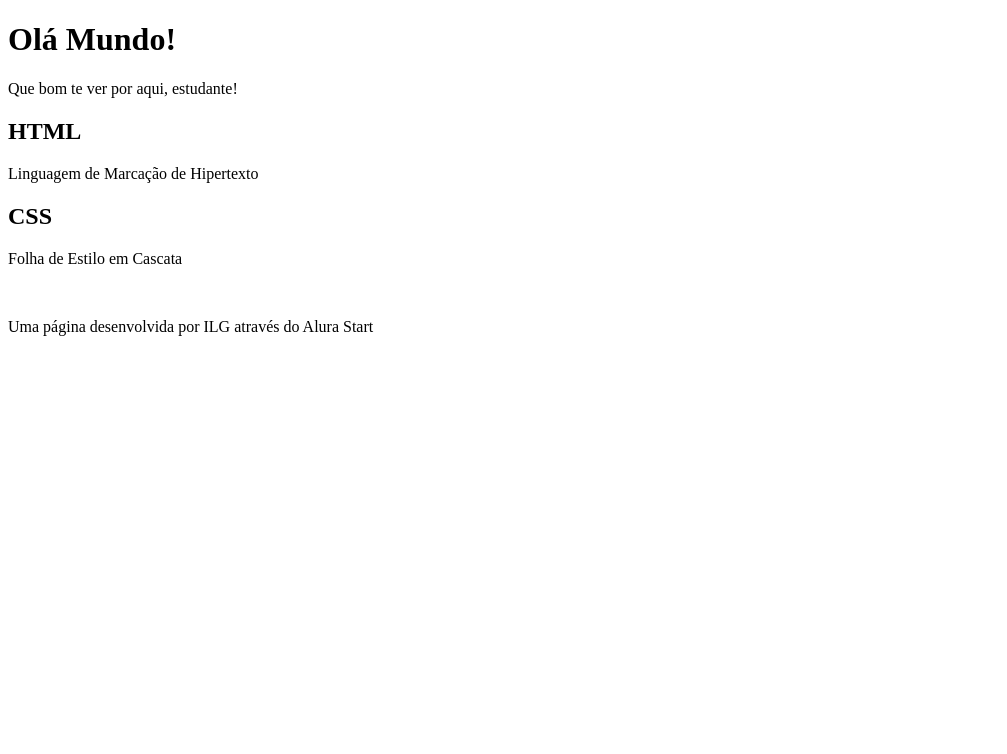
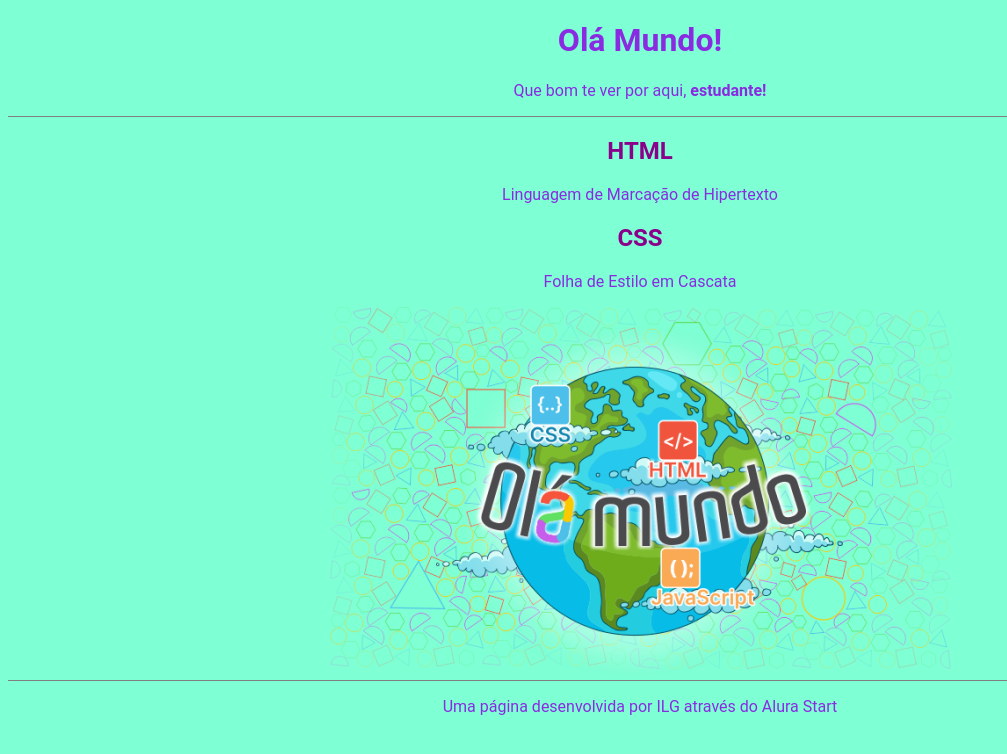
Before and after one commit to IsabelaGoes/Hello-World, a plain HTML site: page index.html in a window 1280 px wide. Shown: the whole page, without its empty margins (0-1007 px from the left). Drawn offline with Linux system fonts and the light colour scheme.

Commit message:
Estilização do site

```diff
--- a/index.html
+++ b/index.html
@@ -4,11 +4,12 @@
     <meta charset="UTF-8">
     <meta name="viewport" content="width=device-width, initial-scale=1.0">
     <title>Olá Mundo!</title>
+    <link rel="stylesheet" href="style.css">
 </head>
 <body>
     <header>
      <h1>Olá Mundo!</h1>
-     <p>Que bom te ver por aqui, estudante!</p>
+     <p>Que bom te ver por aqui, <span id="nome-usuário">estudante!</span></p>
 
     </header>
 
@@ -18,7 +19,7 @@
 
     <h2>CSS</h2>
     <P>Folha de Estilo em Cascata</P>
-    <img
+    <img src="imagem/Olá Mundo.png" alt="imagem com figuras geometricas do planeta Terra com escritas coloridas"
 </section>
 
 <footer>
--- /dev/null
+++ b/style.css
@@ -0,0 +1,22 @@
+h2{
+    color:darkmagenta;
+}
+
+body{
+    background-color:aquamarine;
+    color:blueviolet;
+    font-family: Roboto;
+    text-align:center;
+}
+
+header{
+   border-bottom: 1px solid gray;
+}
+
+footer{
+    border-top: 1px solid gray;
+}
+
+#nome-usuário{
+    font-weight: bold;
+}
```
